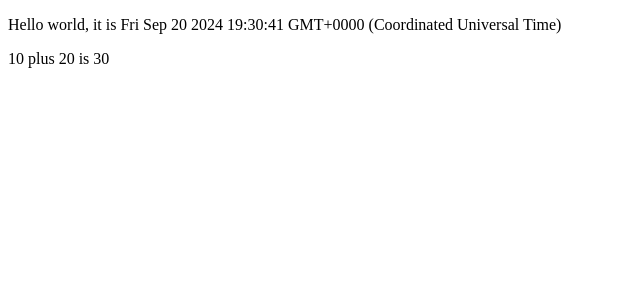
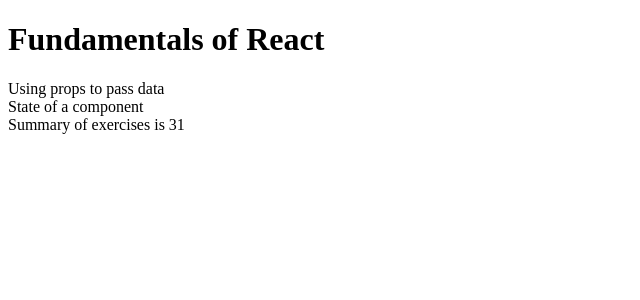
Before and after one commit to CharoLertora/Curso-Full-Stack, a React (Vite) app in the folder part1/part1/: page / in a window 1280 px wide. Shown: the top 300 px of the page, without its empty margins (0-640 px from the left). Built offline with nearby package versions, Linux system fonts and the light colour scheme.

Commit message:
Agrego cambios para el ejercicio 1.3

```diff
--- a/part1/part1/src/App.jsx
+++ b/part1/part1/src/App.jsx
@@ -1,17 +1,74 @@
-const App = () => {
-  const now = new Date()
-  const a = 10
-  const b = 20
-  console.log(now, a+b)
+const Title = (props) => {
 
+  console.log(props)
   return (
     <div>
-      <p>Hello world, it is {now.toString()}</p>
-      <p>
-        {a} plus {b} is {a + b}
-      </p>
+      <h1>
+        {props.title}
+      </h1>
     </div>
   )
 }
 
+const Body = (props) => {
+  console.log(props)
+  return (
+    <div>
+      {props.content}
+    </div>
+  )
+}
+
+const Footer = (props) => {
+  console.log(props)
+  return(
+    <div>
+      Summary of exercises is {props.ex1 + props.ex2 + props.ex3}
+    </div>
+  )
+}
+
+const App = () => {
+/* EJERCICIOS 1.1 Y 1.2
+  const name = 'Peter'
+  const age = 10
+
+  return (
+    <div>
+      <h1>Greetings</h1>
+
+      <Hello name='Maya' age={26 + 10} />
+      <Hello name={name} age={age} />
+
+      <Footer />
+    </div>
+  )
+*/
+
+const course = 'Half Stack application development'
+const part1 = {
+  name: 'Fundamentals of React',
+  exercises: 10
+}
+
+const part2 = {
+  name: 'Using props to pass data',
+  exercises: 7
+}
+
+const part3 = {
+  name: 'State of a component',
+  exercises: 14
+}
+
+return(
+  <div>
+    <Title title={part1.name} />
+    <Body content={part2.name}/>
+    <Body content={part3.name}/>
+
+    <Footer ex1={part1.exercises} ex2={part2.exercises} ex3={part3.exercises} />
+  </div>
+)
+}
 export default App
```
